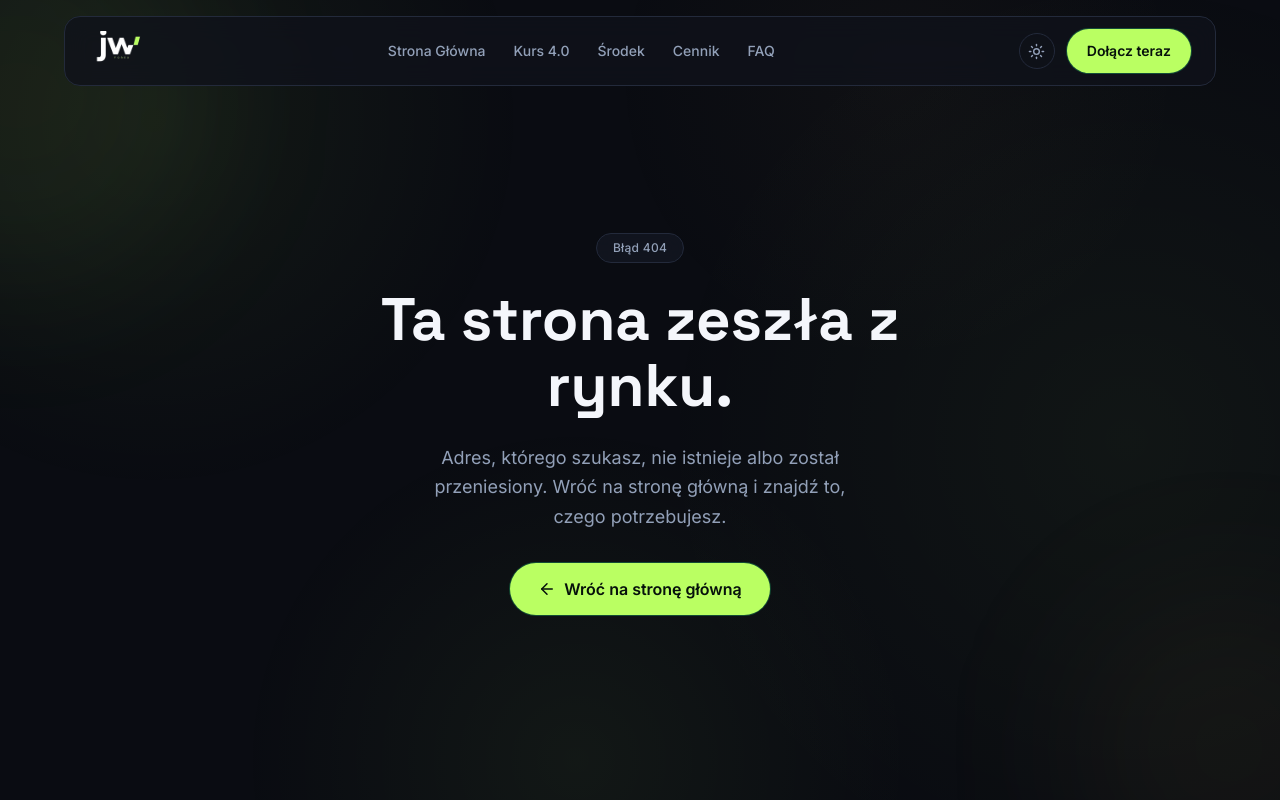
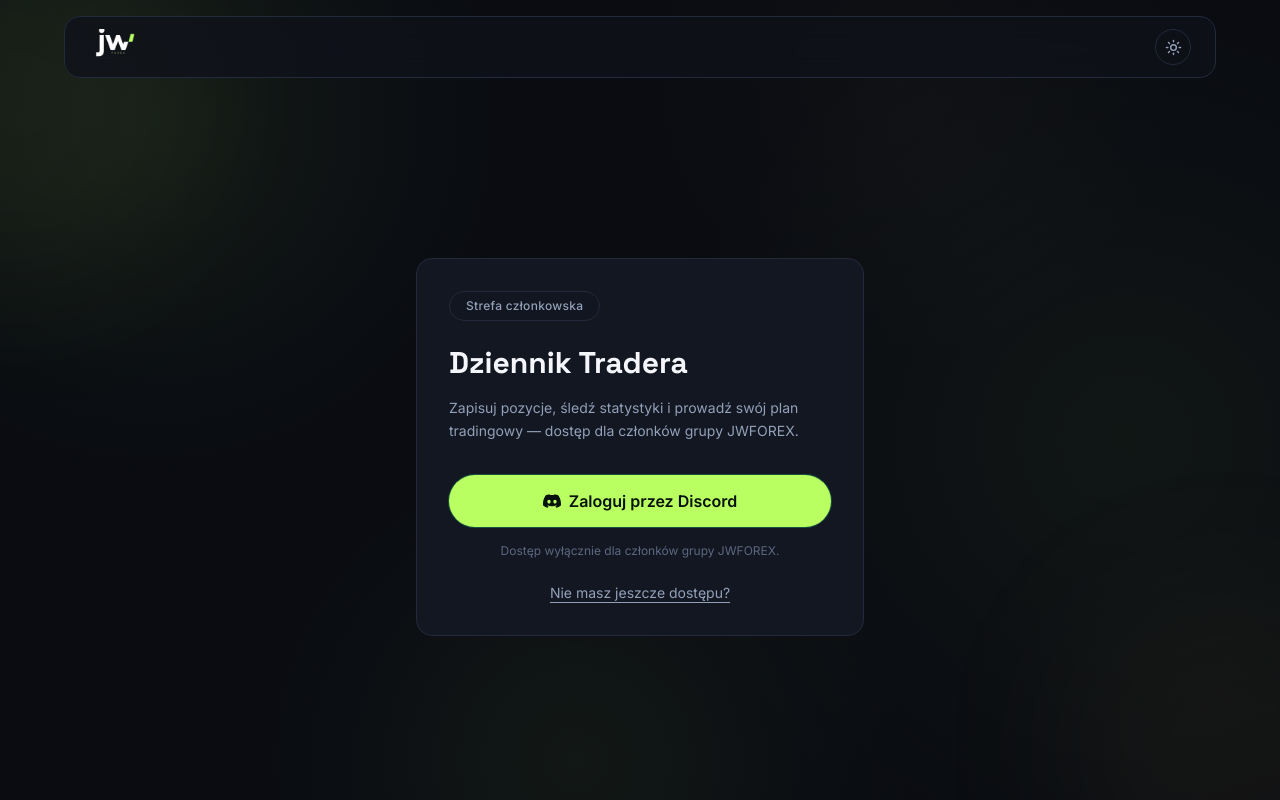
Before and after one commit to piotrPeplinski/trading_wyszo, a Next.js app: page /login in a window 1280 px wide. Before the commit this address had no page. Shown: the top 800 px of the page. Built offline with nearby package versions, Linux system fonts and the light colour scheme.

Commit message:
login and logout work

```diff
--- /dev/null
+++ b/app/login/page.tsx
@@ -0,0 +1,96 @@
+import type { Metadata } from "next";
+import Link from "next/link";
+import { AlertTriangle } from "lucide-react";
+
+import { AuthHeader } from "@/components/journal/AuthHeader";
+import { Badge } from "@/components/ui/Badge";
+import { buttonClasses } from "@/components/ui/Button";
+import { SectionAurora } from "@/components/ui/SectionAurora";
+
+export const metadata: Metadata = {
+  title: "Logowanie — Dziennik Tradera | JWFOREX",
+  description:
+    "Zaloguj się przez Discord, aby wejść do Dziennika Tradera JWFOREX.",
+  robots: { index: false },
+};
+
+const ERRORS: Record<string, string> = {
+  discord: "Discord nie odpowiedział poprawnie. Spróbuj ponownie.",
+};
+
+/** Discord wordmark glyph — inline for the same reason the other brand icons are. */
+function DiscordIcon({ size = 18 }: { size?: number }) {
+  return (
+    <svg
+      xmlns="http://www.w3.org/2000/svg"
+      width={size}
+      height={size}
+      viewBox="0 0 24 24"
+      fill="currentColor"
+      aria-hidden="true"
+    >
+      <path d="M20.317 4.3698a19.7913 19.7913 0 0 0-4.8851-1.5152.0741.0741 0 0 0-.0785.0371c-.211.3753-.4447.8648-.6083 1.2495-1.8447-.2762-3.68-.2762-5.4868 0-.1636-.3933-.4058-.8742-.6177-1.2495a.077.077 0 0 0-.0785-.037 19.7363 19.7363 0 0 0-4.8852 1.515.0699.0699 0 0 0-.0321.0277C.5334 9.0458-.319 13.5799.0992 18.0578a.0824.0824 0 0 0 .0312.0561c2.0528 1.5076 4.0413 2.4228 5.9929 3.0294a.0777.0777 0 0 0 .0842-.0276c.4616-.6304.8731-1.2952 1.226-1.9942a.076.076 0 0 0-.0416-.1057 13.1073 13.1073 0 0 1-1.8722-.8923.077.077 0 0 1-.0076-.1277c.1258-.0943.2517-.1923.3718-.2914a.0743.0743 0 0 1 .0776-.0105c3.9278 1.7933 8.18 1.7933 12.0614 0a.0739.0739 0 0 1 .0785.0095c.1202.099.246.198.3728.2924a.077.077 0 0 1-.0066.1276 12.2986 12.2986 0 0 1-1.873.8914.0766.0766 0 0 0-.0407.1067c.3604.698.7719 1.3628 1.225 1.9932a.076.076 0 0 0 .0842.0286c1.961-.6067 3.9495-1.5219 6.0023-3.0294a.077.077 0 0 0 .0313-.0552c.5004-5.177-.8382-9.6739-3.5485-13.6604a.061.061 0 0 0-.0312-.0286zM8.02 15.3312c-1.1825 0-2.1569-1.0857-2.1569-2.419 0-1.3332.9555-2.4189 2.157-2.4189 1.2108 0 2.1757 1.0952 2.1568 2.419 0 1.3332-.9555 2.4189-2.1569 2.4189zm7.9748 0c-1.1825 0-2.1569-1.0857-2.1569-2.419 0-1.3332.9554-2.4189 2.1569-2.4189 1.2108 0 2.1757 1.0952 2.1568 2.419 0 1.3332-.946 2.4189-2.1568 2.4189Z" />
+    </svg>
+  );
+}
+
+export default async function LoginPage({ searchParams }: PageProps<"/login">) {
+  const { error } = await searchParams;
+  const message = typeof error === "string" ? ERRORS[error] : undefined;
+
+  return (
+    // Aurora wraps header + main, not just <main>: clipping it at main's top edge
+    // draws a visible seam across the page.
+    <div className="relative flex flex-1 flex-col overflow-hidden">
+      <SectionAurora variant="left" />
+      <AuthHeader />
+      <main className="flex flex-1 items-center justify-center px-4 py-16">
+        <div className="w-full max-w-md rounded-2xl border border-border bg-surface p-8">
+          <Badge>Strefa członkowska</Badge>
+
+          <h1 className="mt-6 font-display text-3xl font-bold text-ink">
+            Dziennik Tradera
+          </h1>
+
+          <p className="mt-4 text-sm leading-relaxed text-muted">
+            Zapisuj pozycje, śledź statystyki i prowadź swój plan tradingowy —
+            dostęp dla członków grupy JWFOREX.
+          </p>
+
+          {message && (
+            <div
+              role="alert"
+              className="mt-6 flex items-start gap-2.5 rounded-xl border border-red px-4 py-3 text-sm text-red"
+            >
+              <AlertTriangle size={17} className="mt-px shrink-0" />
+              <span>{message}</span>
+            </div>
+          )}
+
+          {/* Plain <a>, not <Link> and not axios: this is a top-level navigation into
+              Discord's cross-origin redirect chain, which an XHR cannot follow. */}
+          <a
+            href="/api/auth/discord/login"
+            className={buttonClasses("primary", "lg", "mt-8 w-full")}
+          >
+            <DiscordIcon />
+            Zaloguj przez Discord
+          </a>
+
+          <p className="mt-4 text-center text-xs text-muted-2">
+            Dostęp wyłącznie dla członków grupy JWFOREX.
+          </p>
+
+          <p className="mt-6 text-center text-sm">
+            <Link
+              href="/no-access"
+              className="text-muted underline underline-offset-4 transition-colors hover:text-ink"
+            >
+              Nie masz jeszcze dostępu?
+            </Link>
+          </p>
+        </div>
+      </main>
+    </div>
+  );
+}
--- /dev/null
+++ b/app/no-access/page.tsx
@@ -0,0 +1,71 @@
+import type { Metadata } from "next";
+import Link from "next/link";
+import { Lock } from "lucide-react";
+
+import { AuthHeader } from "@/components/journal/AuthHeader";
+import { Badge } from "@/components/ui/Badge";
+import { buttonClasses } from "@/components/ui/Button";
+import { SectionAurora } from "@/components/ui/SectionAurora";
+
+export const metadata: Metadata = {
+  title: "Brak dostępu — Dziennik Tradera | JWFOREX",
+  description:
+    "Dziennik Tradera jest częścią członkostwa w grupie JWFOREX. Zobacz, jak uzyskać dostęp.",
+  robots: { index: false },
+};
+
+const STEPS = [
+  "Wykup dostęp do grupy JWFOREX na stronie z cennikiem.",
+  "Dołącz do serwera Discord, korzystając z zaproszenia, które otrzymasz po zakupie.",
+  "Zaloguj się ponownie tym samym kontem Discord — dziennik odblokuje się automatycznie.",
+];
+
+export default function NoAccessPage() {
+  return (
+    // Aurora wraps header + main, not just <main>: clipping it at main's top edge
+    // draws a visible seam across the page.
+    <div className="relative flex flex-1 flex-col overflow-hidden">
+      <SectionAurora variant="left" />
+      <AuthHeader />
+      <main className="flex flex-1 items-center justify-center px-4 py-16">
+        <div className="w-full max-w-md rounded-2xl border border-border bg-surface p-8">
+          <Badge>
+            <Lock size={13} />
+            Brak dostępu
+          </Badge>
+
+          <h1 className="mt-6 font-display text-3xl font-bold leading-tight text-ink">
+            Dołącz do grupy, aby uzyskać dostęp.
+          </h1>
+
+          <p className="mt-4 text-sm leading-relaxed text-muted">
+            Rozpoznaliśmy Twoje konto Discord, ale nie należy ono do serwera
+            JWFOREX. Dziennik Tradera jest częścią członkostwa w grupie.
+          </p>
+
+          <ol className="mt-6 flex flex-col gap-4 rounded-xl border border-border bg-surface-2 p-5">
+            {STEPS.map((step, i) => (
+              <li key={i} className="flex items-start gap-3">
+                <span className="flex h-6 w-6 shrink-0 items-center justify-center rounded-full bg-green-soft text-xs font-semibold text-green-ink">
+                  {i + 1}
+                </span>
+                <span className="text-sm leading-relaxed text-muted">{step}</span>
+              </li>
+            ))}
+          </ol>
+
+          <Link href="/#cennik" className={buttonClasses("primary", "lg", "mt-8 w-full")}>
+            Zobacz cennik
+          </Link>
+
+          <Link
+            href="/login"
+            className={buttonClasses("secondary", "md", "mt-3 w-full")}
+          >
+            Spróbuj zalogować się ponownie
+          </Link>
+        </div>
+      </main>
+    </div>
+  );
+}
--- /dev/null
+++ b/components/journal/AuthHeader.tsx
@@ -0,0 +1,31 @@
+import Image from "next/image";
+import Link from "next/link";
+
+import { site } from "@/content/site-content";
+import { ThemeToggle } from "@/components/ui/ThemeToggle";
+
+/**
+ * Minimal header for /login and /no-access: logo home, theme toggle. No nav, no CTA.
+ *
+ * The pill keeps Navbar's hardcoded always-dark colors on purpose — the bar reads the
+ * same on the landing and here, in both themes. Hence the literals instead of tokens.
+ */
+export function AuthHeader() {
+  return (
+    <header className="px-4 py-4 sm:px-6">
+      <div className="mx-auto flex w-full max-w-6xl items-center justify-between rounded-2xl border border-transparent bg-[#0f121b]/80 px-4 py-3 backdrop-blur-md sm:px-6">
+        <Link href="/" className="flex items-center">
+          <Image
+            src="/jw-logo-mark.png"
+            alt={site.brand}
+            width={190}
+            height={260}
+            priority
+            className="h-9 w-auto"
+          />
+        </Link>
+        <ThemeToggle className="border-[#232a3b] text-[#92a0b8] hover:text-[#f4f6fb]" />
+      </div>
+    </header>
+  );
+}
--- a/components/layout/Navbar.tsx
+++ b/components/layout/Navbar.tsx
@@ -2,8 +2,9 @@
 
 import { useEffect, useState } from "react";
 import Image from "next/image";
+import Link from "next/link";
 import { AnimatePresence, motion } from "framer-motion";
-import { Menu, X } from "lucide-react";
+import { BookOpen, Menu, X } from "lucide-react";
 import { site } from "@/content/site-content";
 import { Button } from "@/components/ui/Button";
 import { ThemeToggle } from "@/components/ui/ThemeToggle";
@@ -47,7 +48,17 @@
         </a>
 
         <nav className="hidden items-center gap-7 md:flex">
-          {site.nav.map((item) => (
+          {site.nav.map((item) =>
+            item.href.startsWith("/") ? (
+              <Link
+                key={item.href}
+                href={item.href}
+                className="flex items-center gap-1.5 text-sm font-medium text-green transition-colors hover:text-[#f4f6fb]"
+              >
+                <BookOpen size={15} />
+                {item.label}
+              </Link>
+            ) : (
               <a
                 key={item.href}
                 href={item.href}
@@ -55,7 +66,8 @@
               >
                 {item.label}
               </a>
-          ))}
+            )
+          )}
         </nav>
 
         <div className="hidden items-center gap-3 md:flex">
@@ -87,7 +99,18 @@
             className="mx-4 mt-2 overflow-hidden rounded-2xl border border-[#232a3b] bg-[#0f121b]/95 backdrop-blur-md md:hidden"
           >
             <div className="flex flex-col gap-1 p-4">
-              {site.nav.map((item) => (
+              {site.nav.map((item) =>
+                item.href.startsWith("/") ? (
+                  <Link
+                    key={item.href}
+                    href={item.href}
+                    onClick={() => setMobileOpen(false)}
+                    className="flex items-center gap-1.5 rounded-lg px-3 py-2.5 text-sm font-medium text-green transition-colors hover:bg-[#191e2b] hover:text-[#f4f6fb]"
+                  >
+                    <BookOpen size={15} />
+                    {item.label}
+                  </Link>
+                ) : (
                   <a
                     key={item.href}
                     href={item.href}
@@ -96,7 +119,8 @@
                   >
                     {item.label}
                   </a>
-              ))}
+                )
+              )}
               <Button
                 className="mt-2 w-full"
                 onClick={() => {
--- a/content/site-content.ts
+++ b/content/site-content.ts
@@ -8,6 +8,7 @@
     { label: "Środek", href: "#srodek" },
     { label: "Cennik", href: "#cennik" },
     { label: "FAQ", href: "#faq" },
+    { label: "Dziennik Tradera", href: "/journal" },
   ],
   contact: {
     instagram: "jw.forex",
```
Also changed, not shown: 1 other file (tests, documents, lock files or other folders). Lines whose indentation alone changed are shown as unchanged.
